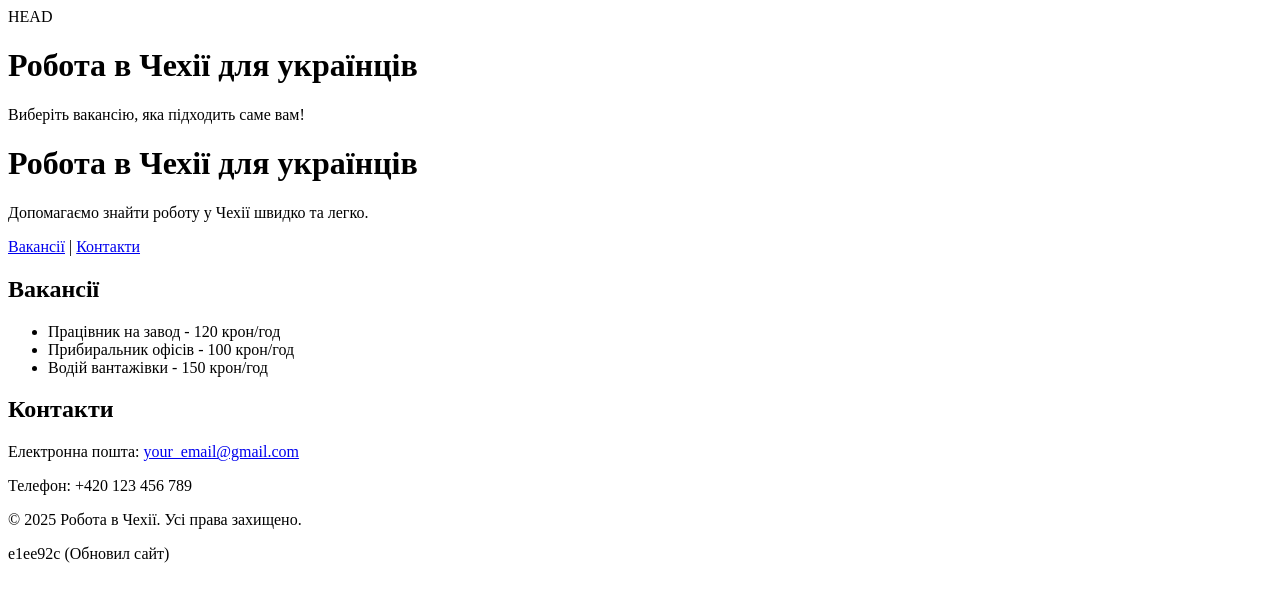
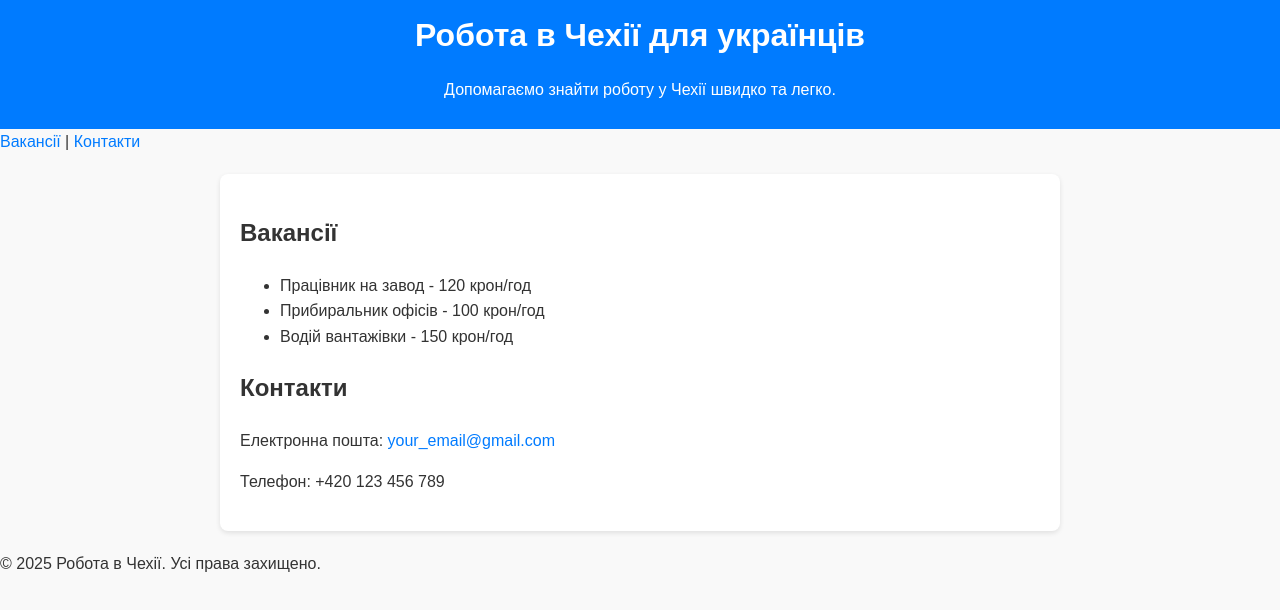
Before and after one commit to TrustTommi/rabota-v-chehii, a plain HTML site: page index.html in a window 1280 px wide. Drawn offline with Linux system fonts and the light colour scheme.

Commit message:
Добавил стиль для сайта

```diff
--- a/index.html
+++ b/index.html
@@ -3,14 +3,6 @@
 <head>
   <meta charset="UTF-8">
   <meta name="viewport" content="width=device-width, initial-scale=1.0">
-HEAD
-  <title>Робота в Чехії</title>
-</head>
-<body>
-  <h1>Робота в Чехії для українців</h1>
-  <p>Виберіть вакансію, яка підходить саме вам!</p>
-</body>
-</html>
   <meta name="description" content="Сайт вакансій для українців у Чехії. Робота, яка доступна вже зараз.">
   <title>Робота в Чехії</title>
 </head>
@@ -46,4 +38,9 @@ HEAD
   </footer>
 </body>
 </html>
-e1ee92c (Обновил сайт)
+<head>
+    <meta charset="UTF-8">
+    <meta name="viewport" content="width=device-width, initial-scale=1.0">
+    <title>Работа в Чехии</title>
+    <link rel="stylesheet" href="style.css">
+</head>
--- /dev/null
+++ b/style.css
@@ -0,0 +1,60 @@
+/* Общие настройки */
+body {
+    font-family: Arial, sans-serif;
+    margin: 0;
+    padding: 0;
+    line-height: 1.6;
+    background-color: #f9f9f9;
+    color: #333;
+}
+
+/* Стили для заголовка */
+header {
+    background: #007BFF;
+    color: #fff;
+    padding: 10px 0;
+    text-align: center;
+}
+
+header h1 {
+    margin: 0;
+    font-size: 2rem;
+}
+
+/* Стили для основного контента */
+main {
+    max-width: 800px;
+    margin: 20px auto;
+    padding: 20px;
+    background: #fff;
+    box-shadow: 0 2px 5px rgba(0, 0, 0, 0.1);
+    border-radius: 8px;
+}
+
+/* Стили для списка вакансий */
+.job-list {
+    list-style-type: none;
+    padding: 0;
+}
+
+.job-list li {
+    margin-bottom: 20px;
+    padding: 10px;
+    border: 1px solid #ddd;
+    border-radius: 5px;
+    background: #f5f5f5;
+}
+
+.job-list li:hover {
+    background: #eef;
+}
+
+/* Стили для ссылок */
+a {
+    color: #007BFF;
+    text-decoration: none;
+}
+
+a:hover {
+    text-decoration: underline;
+}
```
